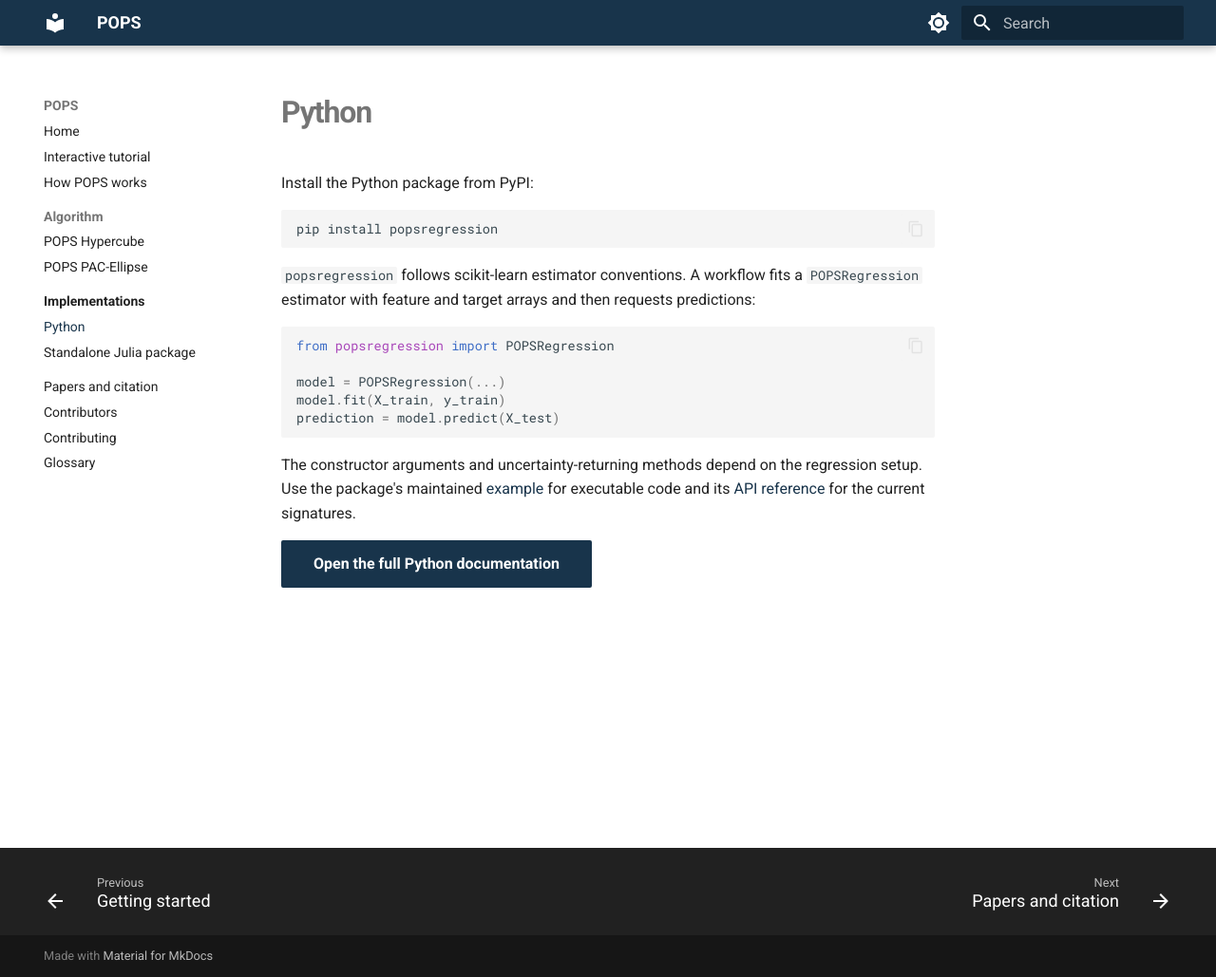
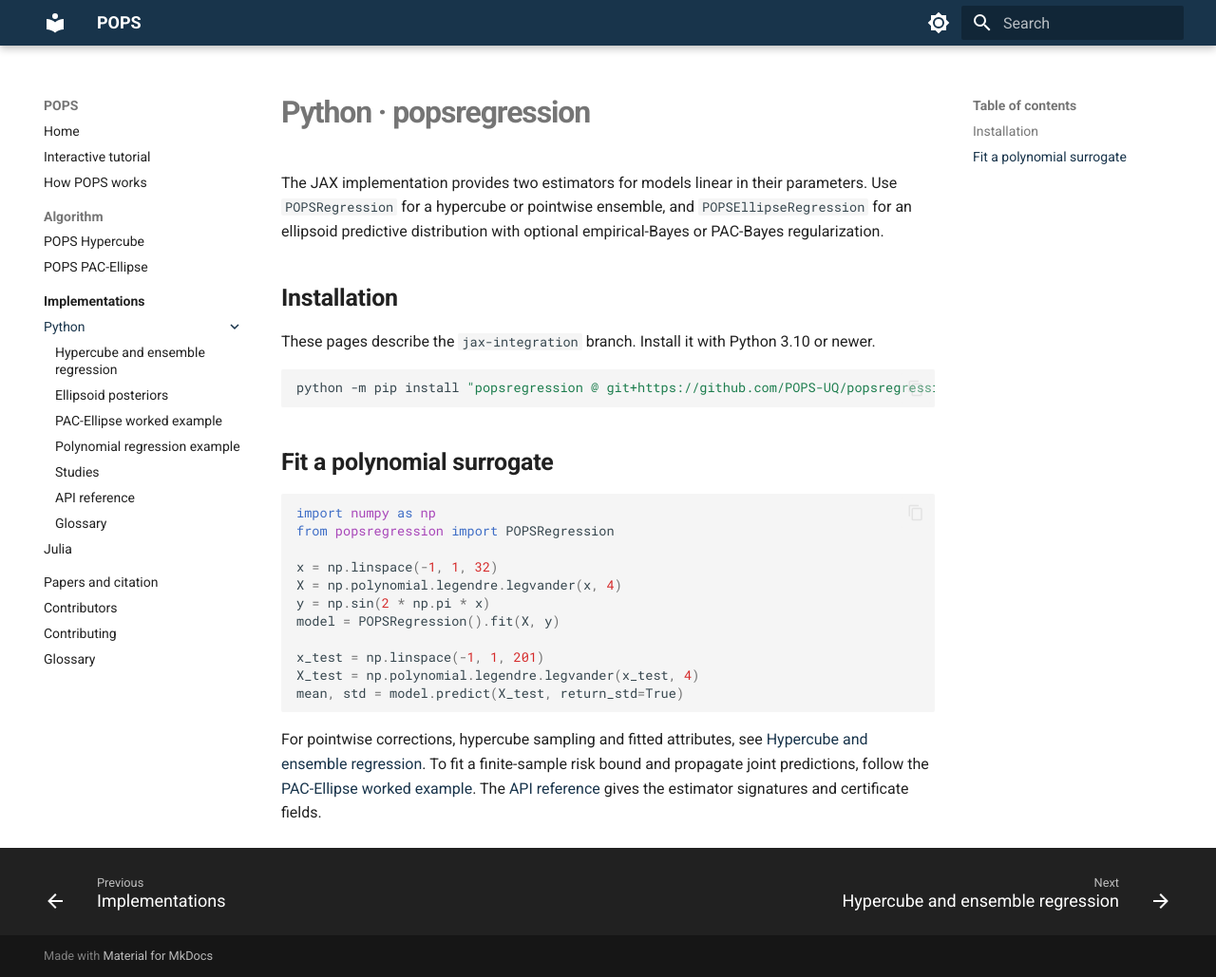
Before and after one commit to POPS-UQ/POPS-UQ.github.io, an MkDocs documentation site: the page built from docs/implementations/python/index.md, in a window 1280 px wide and 1029 px high. Shown: the whole window at 95% size. Built offline with MkDocs 1.6.1 and Material for MkDocs 9.7.7, drawn with Linux system fonts in a browser that asks for light colours.

Commit message:
Host the Python guides and API on the method site and give Julia its own landing page

````diff
--- a/docs/implementations/python.md
+++ /dev/null
@@ -1,27 +0,0 @@
-# Python
-
-Install the Python package from PyPI:
-
-```bash
-pip install popsregression
-```
-
-`popsregression` follows scikit-learn estimator conventions. A workflow fits a
-`POPSRegression` estimator with feature and target arrays and then requests
-predictions:
-
-```python
-from popsregression import POPSRegression
-
-model = POPSRegression(...)
-model.fit(X_train, y_train)
-prediction = model.predict(X_test)
-```
-
-The constructor arguments and uncertainty-returning methods depend on the
-regression setup. Use the package's maintained
-[example](https://pops-uq.github.io/popsregression/example/) for executable code
-and its [API reference](https://pops-uq.github.io/popsregression/api/) for the
-current signatures.
-
-[Open the full Python documentation](https://pops-uq.github.io/popsregression/){ .md-button .md-button--primary }
--- /dev/null
+++ b/docs/implementations/python/index.md
@@ -0,0 +1,29 @@
+# Python · popsregression
+
+The JAX implementation provides two estimators for models linear in their parameters. Use `POPSRegression` for a hypercube or pointwise ensemble, and `POPSEllipseRegression` for an ellipsoid predictive distribution with optional empirical-Bayes or PAC-Bayes regularization.
+
+## Installation
+
+These pages describe the `jax-integration` branch. Install it with Python 3.10 or newer.
+
+```bash
+python -m pip install "popsregression @ git+https://github.com/POPS-UQ/popsregression.git@jax-integration"
+```
+
+## Fit a polynomial surrogate
+
+```python
+import numpy as np
+from popsregression import POPSRegression
+
+x = np.linspace(-1, 1, 32)
+X = np.polynomial.legendre.legvander(x, 4)
+y = np.sin(2 * np.pi * x)
+model = POPSRegression().fit(X, y)
+
+x_test = np.linspace(-1, 1, 201)
+X_test = np.polynomial.legendre.legvander(x_test, 4)
+mean, std = model.predict(X_test, return_std=True)
+```
+
+For pointwise corrections, hypercube sampling and fitted attributes, see [Hypercube and ensemble regression](usage.md). To fit a finite-sample risk bound and propagate joint predictions, follow the [PAC-Ellipse worked example](pac-ellipse.md). The [API reference](api.md) gives the estimator signatures and certificate fields.
--- a/mkdocs.yml
+++ b/mkdocs.yml
@@ -27,6 +27,21 @@ theme:
 
 plugins:
   - search
+  - mkdocstrings:
+      handlers:
+        python:
+          paths: [vendor/popsregression]
+          options:
+            docstring_style: numpy
+            docstring_section_style: table
+            show_source: false
+            show_root_heading: true
+            show_root_full_path: false
+            members_order: source
+            separate_signature: true
+            show_signature_annotations: true
+            merge_init_into_class: true
+
 
 markdown_extensions:
   - admonition
@@ -60,8 +75,16 @@ nav:
       - POPS PAC-Ellipse: method/pac-ellipse.md
   - Implementations:
       - implementations/index.md
-      - Python: implementations/python.md
-      - Standalone Julia package: https://pops-uq.github.io/POPSRegression.jl/
+      - Python:
+          - implementations/python/index.md
+          - Hypercube and ensemble regression: implementations/python/usage.md
+          - Ellipsoid posteriors: implementations/python/ellipse.md
+          - PAC-Ellipse worked example: implementations/python/pac-ellipse.md
+          - Polynomial regression example: implementations/python/example.md
+          - Studies: implementations/python/studies.md
+          - API reference: implementations/python/api.md
+          - Glossary: implementations/python/glossary.md
+      - Julia: implementations/julia.md
   - Papers and citation: citation.md
   - Contributors: contributors.md
   - Contributing: contributing.md
--- a/requirements-docs.txt
+++ b/requirements-docs.txt
@@ -1,2 +1,5 @@
 mkdocs==1.6.1
 mkdocs-material==9.6.14
+
+mkdocstrings[python]==1.0.8
+black==26.10.1
````
Also changed, not shown: README.md (+3 -0 lines), docs/implementations/index.md (+3 -9 lines), docs/implementations/python/api.md (added, +1 -0 lines), docs/implementations/python/ellipse.md (added, +1 -0 lines), docs/implementations/python/example.md (added, +1 -0 lines), docs/implementations/python/glossary.md (added, +1 -0 lines), docs/implementations/python/pac-ellipse.md (added, +1 -0 lines), docs/implementations/python/studies.md (added, +1 -0 lines), docs/implementations/python/usage.md (added, +1 -0 lines), docs/index.md (+1 -1 lines), docs/method/hypercube.md (+1 -1 lines), docs/method/pac-ellipse.md (+1 -1 lines), docs/tutorials/index.md (+1 -1 lines), .gitmodules (added), 2 other files.
